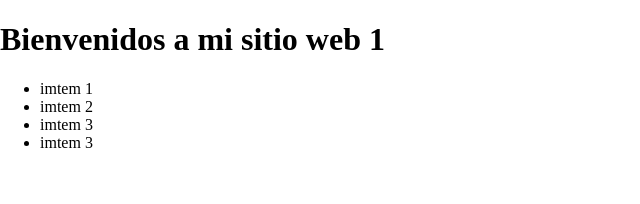
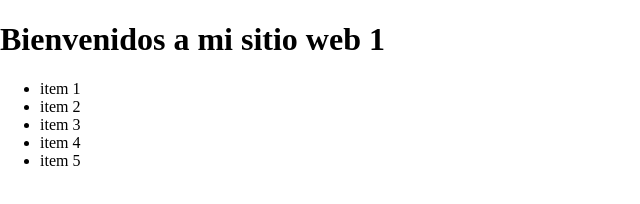
Before and after one commit to vanebev/proyecto-2, a plain HTML site: page index.html in a window 1280 px wide. Shown: the whole page, without its empty margins (0-640 px from the left). Drawn offline with Linux system fonts and the light colour scheme.

Commit message:
agregue el item 5 a la lista

```diff
--- a/index.html
+++ b/index.html
@@ -9,10 +9,12 @@
 <body>
     <h1>Bienvenidos a mi sitio web 1</h1>
     <ul>
-        <li>imtem 1</li>
-        <li>imtem 2</li>
-        <li>imtem 3</li>
-        <li>imtem 3</li>
+        <li>item 1</li>
+        <li>item 2</li>
+        <li>item 3</li>
+        <li>item 4</li>
+        <li>item 5</li>
+
     </ul>
 
     <script src="js/main.js"></script>
```
